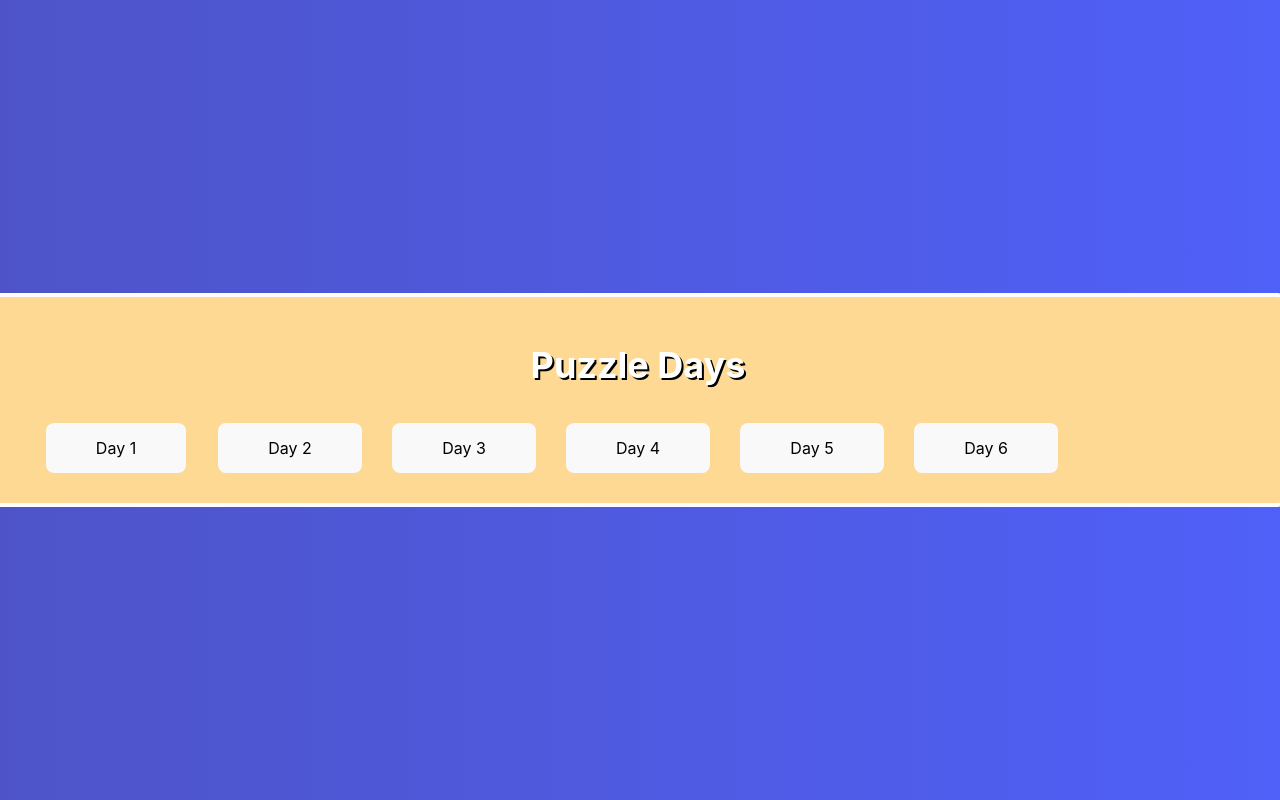
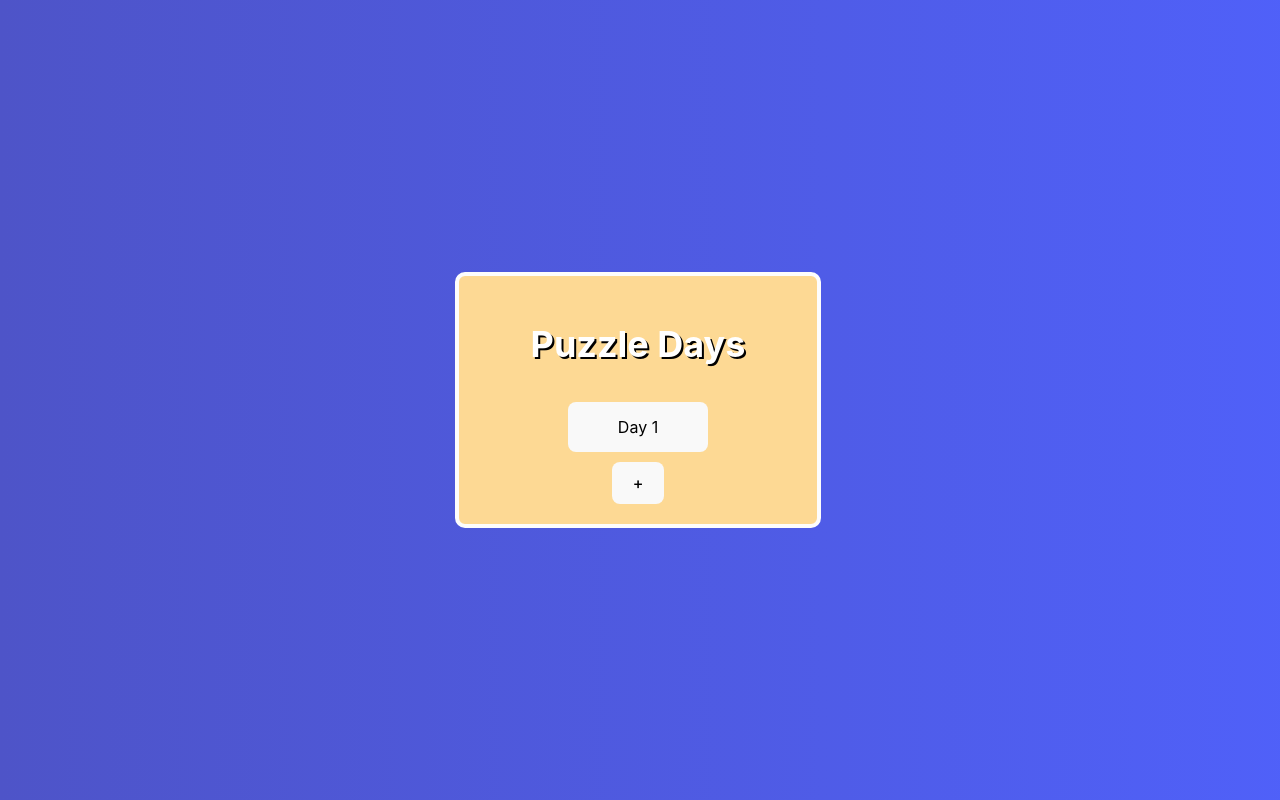
Before and after one commit to mahmudulhaquequdrati/word-game-2-frontend, a React (Vite) app: page /days in a window 1280 px wide. Built offline with nearby package versions, Linux system fonts and the light colour scheme.

Commit message:
work on date by nur

```diff
--- a/src/components/days/Days.css
+++ b/src/components/days/Days.css
@@ -3,13 +3,11 @@
 }
 
 .days-container {
-  /* max-width: 570px; */
   width: 100%;
   border: 4px solid rgb(253, 253, 253);
   border-radius: 10px;
   padding: 20px 37px;
   background-color: #fdd994;
-  /* box-shadow: 0 5px 10px rgba(0, 0, 0, 0.1); */
   margin-left: -13px;
 }
 
@@ -19,10 +17,10 @@
   text-shadow: 2px 2px black;
 }
 
-.day-content {
+/* .day-content {
   display: grid;
   grid-template-columns: repeat(7, 1fr);
-}
+} */
 
 .days-btn {
   margin: 10px;
--- a/src/components/days/Days.jsx
+++ b/src/components/days/Days.jsx
@@ -1,29 +1,15 @@
-import React from "react";
+import React, { useState } from "react";
 import { Link, useNavigate } from "react-router-dom";
 import "./Days.css";
 
 const Days = () => {
+
+  const mainDate = '20';
   const navigate = useNavigate();
-  const days = [
-    {
-      day: "1",
-    },
-    {
-      day: "2",
-    },
-    {
-      day: "3",
-    },
-    {
-      day: "4",
-    },
-    {
-      day: "5",
-    },
-    {
-      day: "6",
-    },
-  ];
+  const [date, setDate] = useState(1);
+  const increment = () => {
+    setDate((data) => data + 1)
+  }
   return (
     <div className="body">
       <div className="days-container">
@@ -32,12 +18,15 @@ const Days = () => {
         </div>
         <div className="day-content">
           {" "}
-          {days.map((day) => (
             <Link to="/home">
-              <button className="days-btn">Day {day.day}</button>
+              {Array.from({ length: date}).map(
+                (_,i) => (
+                  <button className="days-btn">Day {i+1}</button>
+                )
+              )}
             </Link>
-          ))}
         </div>
+        <button onClick={increment}>+</button>
       </div>
     </div>
   );
```
